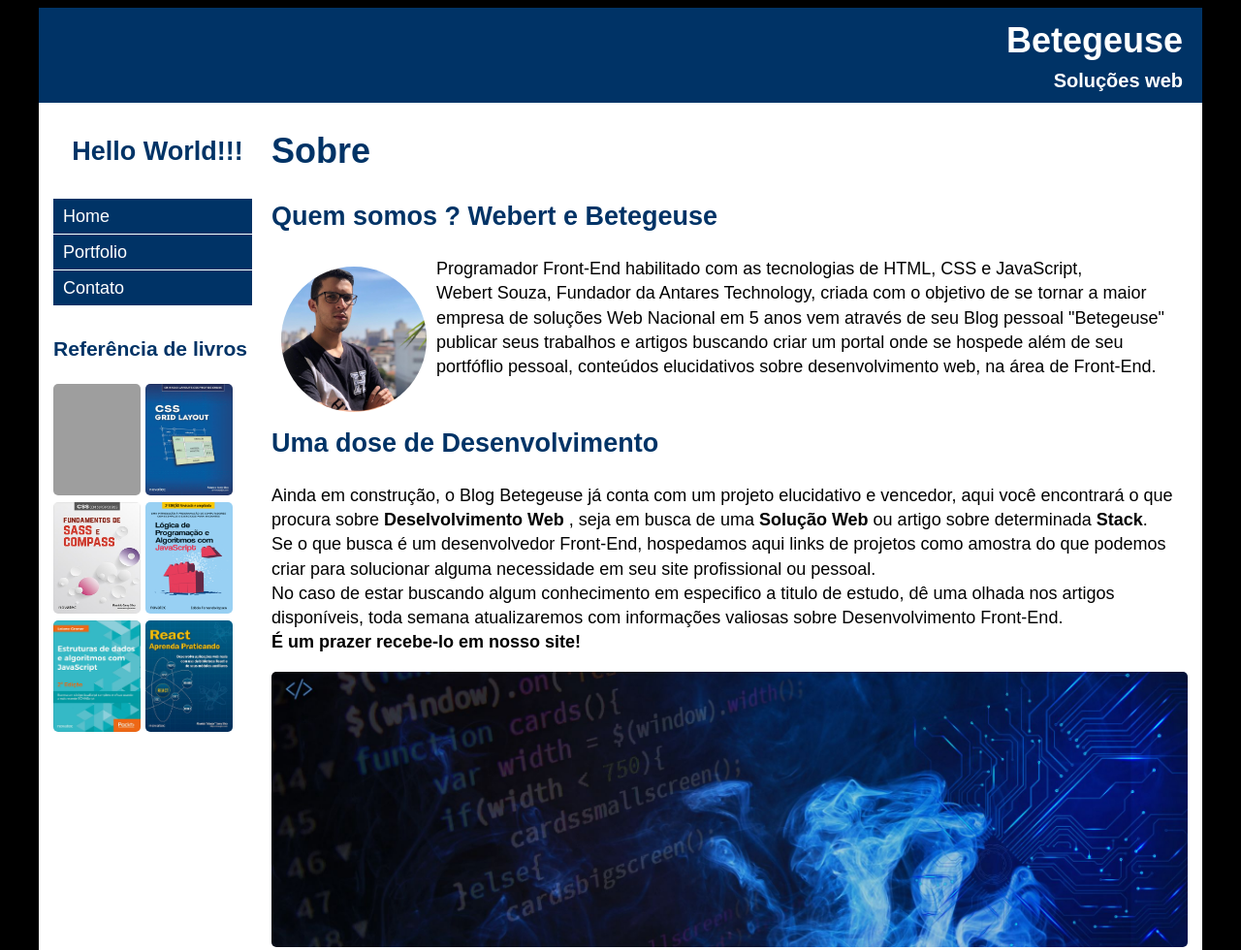
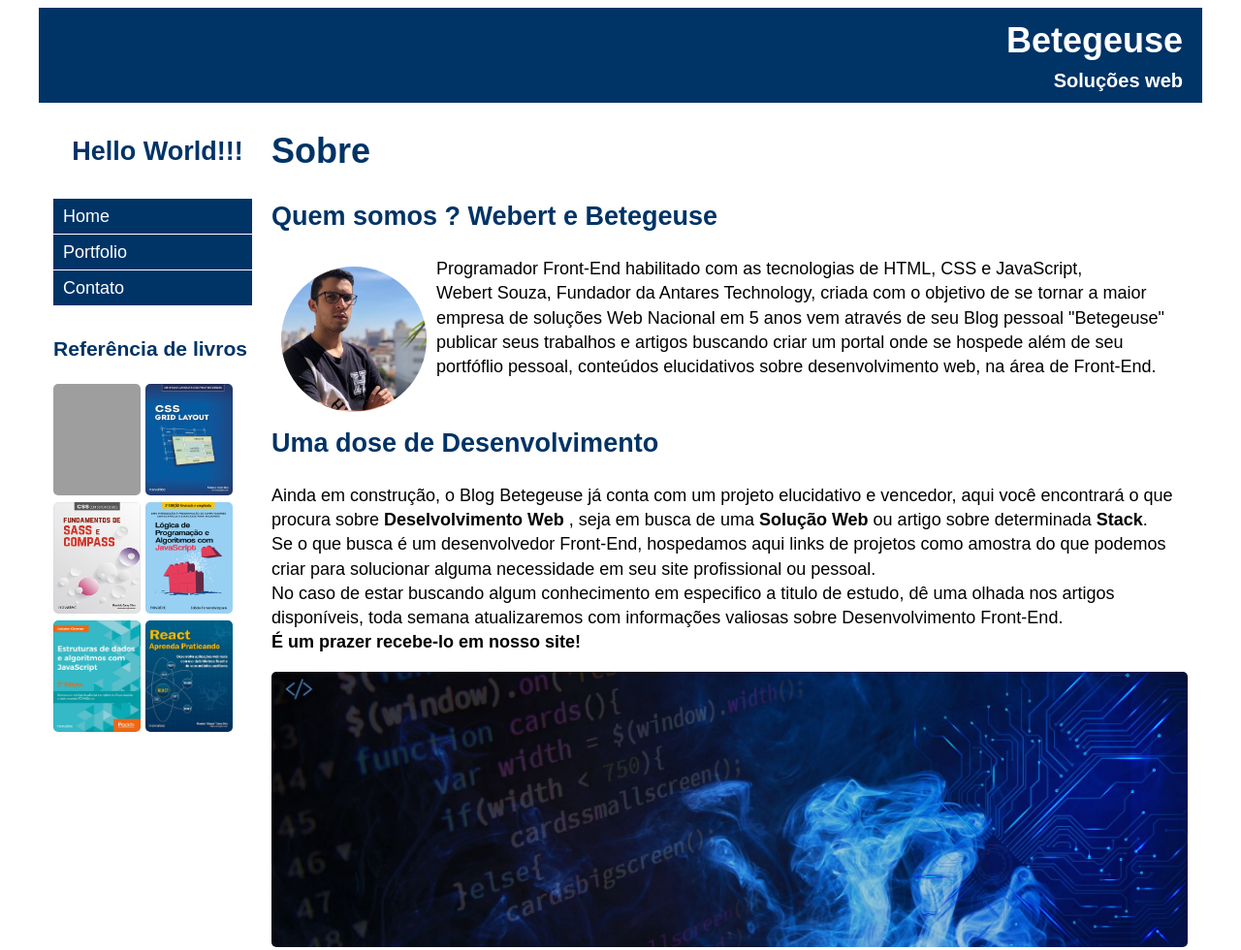
Before and after one commit to Webertb7n1/betegeuse, a plain HTML site: page index.html in a window 1280 px wide. Shown: the top 980 px of the page at 97% size. Drawn offline with Linux system fonts and the light colour scheme; grey boxes are pictures that could not be loaded.

Commit message:
Update estilo.css

```diff
--- a/estilo.css
+++ b/estilo.css
@@ -7,7 +7,7 @@
     box-sizing: border-box;
 }
 .clear {clear:both;} /*Classe para "limpar" elementos flutuados*/
-body {font: 18px/1.4 arial, sans-serif; color: #333; background: black; /*cor de fundo cinza*/}
+body {font: 18px/1.4 arial, sans-serif; color: #333; background: white; /*cor de fundo cinza*/}
 #tudo {width:100%; max-width: 1200px; min-width: 760px; margin: 0 auto; background: #fff;/*cor de fundo branca*/} /*centraliza a página de 960px de largura*/
 #tudo p {color:black;}
 h1, h2, h3 , h4, h5, h6 {color: #036;}
```
